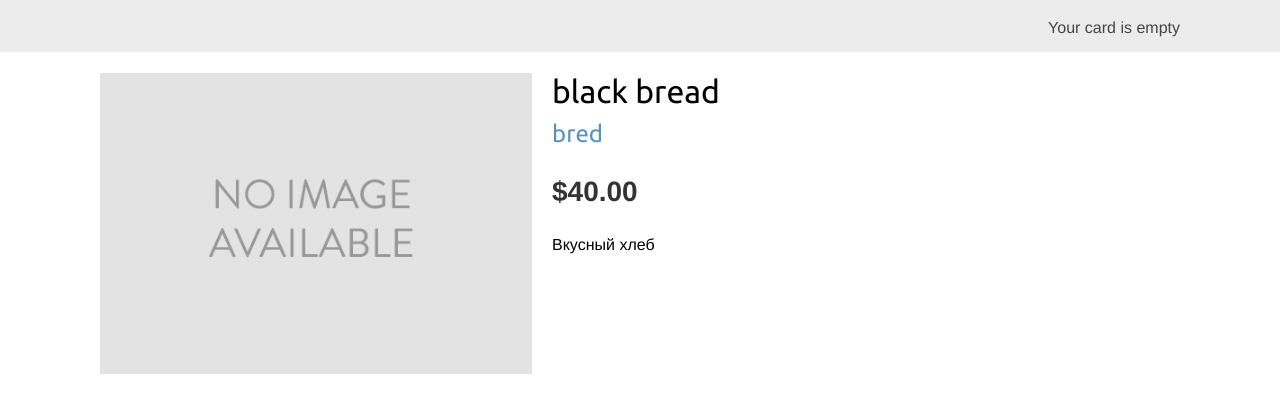
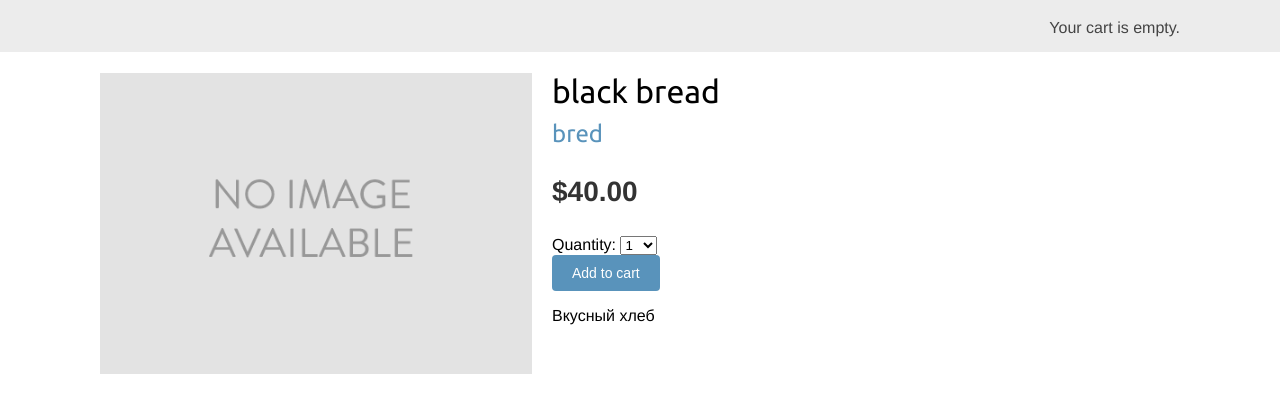
Before and after one commit to Esaul1391/pet_internet_shop, a Django app: a page that uses myshop/shop/templates/shop/base.html in a window 1280 px wide. Shown: the part 46-459 px from the top of the page. Run offline with Django 5.2, Linux system fonts and the light colour scheme; data comes from the database, SQL or seed files in the repository; both versions use the stored data as it was after the commit.

Commit message:
Создал процессор контекста cart

```diff
--- a/myshop/cart/cart.py
+++ b/myshop/cart/cart.py
@@ -27,7 +27,7 @@ class Cart:
         self.save()
 
     def save(self):
-        # помечаю сессию изменненой для сохранности
+        # помечаю сессию измененной для сохранности
         self.session.modified = True
 
     def remove(self, product):
@@ -36,6 +36,7 @@ class Cart:
         if product_id in self.cart:
             del self.cart[product_id]
             self.save()
+
 
     def __iter__(self):
         # прокручиваю позиции товара в цикле и получаю товар из базы данных
--- /dev/null
+++ b/myshop/cart/context_processors.py
@@ -0,0 +1,5 @@
+from .cart import Cart
+
+
+def cart(request):
+    return {'cart': Cart(request)}
--- a/myshop/cart/urls.py
+++ b/myshop/cart/urls.py
@@ -5,6 +5,7 @@ app_name = 'cart'
 
 urlpatterns = [
     path('', views.cart_detail, name='cart_detail'),
-    path('add/<int:product_id>', views.cart_add, name='cart_add'),
-    path('remove/<int:product', views.cart_detail, name='cart_detail'),
+    path('add/<int:product_id>/', views.cart_add, name='cart_add'),
+    path('remove/<int:product_id>/', views.cart_remove,
+                                     name='cart_remove'),
 ]
--- a/myshop/cart/views.py
+++ b/myshop/cart/views.py
@@ -26,4 +26,9 @@ def cart_remove(request, product_id):
 
 def cart_detail(request):
     cart = Cart(request)
+    for item in cart:
+        item['update_quantitu_from'] = CartAddProductForm(initial={
+            'quantity': item['quantity'],
+            'override': True
+        })
     return render(request, 'cart/detail.html', {'cart': cart})
--- a/myshop/myshop/settings.py
+++ b/myshop/myshop/settings.py
@@ -64,6 +64,7 @@ TEMPLATES = [
                 'django.template.context_processors.request',
                 'django.contrib.auth.context_processors.auth',
                 'django.contrib.messages.context_processors.messages',
+                'cart.context_processors.cart',
             ],
         },
     },
--- a/myshop/shop/templates/shop/base.html
+++ b/myshop/shop/templates/shop/base.html
@@ -12,7 +12,17 @@
     </div>
     <div id="subheader">
       <div class="cart">
-        Your card is empty
+        {% with total_items=cart|length %}
+          {% if total_items > 0 %}
+            Your cart:
+            <a href="{% url "cart:cart_detail" %}">
+              {{ total_items }} item{{ total_items|pluralize }},
+              ${{ cart.get_total_price }}
+            </a>
+          {% elif not order %}
+            Your cart is empty.
+          {% endif %}
+        {% endwith %}
       </div>
     </div>
     <div id="content">
--- a/myshop/shop/templates/shop/product/detail.html
+++ b/myshop/shop/templates/shop/product/detail.html
@@ -15,6 +15,11 @@
       </a>
     </h2>
     <p class="price">${{ product.price }}</p>
+     <form action="{% url "cart:cart_add" product.id %}" method="post">
+      {{ cart_product_form }}
+      {% csrf_token %}
+      <input type="submit" value="Add to cart">
+    </form>
     {{ product.description|linebreaks }}
   </div>
 {% endblock %}
--- a/myshop/shop/views.py
+++ b/myshop/shop/views.py
@@ -1,6 +1,6 @@
 from django.shortcuts import render, get_object_or_404
 from .models import Category, Product
-
+from cart.forms import CartAddProductForm
 
 def product_list(request, category_slug=None):
     category = None
@@ -16,5 +16,6 @@ def product_list(request, category_slug=None):
 
 def product_detail(request, id, slug):
     product = get_object_or_404(Product, id=id, slug=slug, available=True)
+    cart_product_form = CartAddProductForm()
     return render(request, 'shop/product/detail.html',
-                  {'product': product})
+                  {'product': product, 'cart_product_form': cart_product_form})
```
Also changed, not shown: myshop/db.sqlite3.
